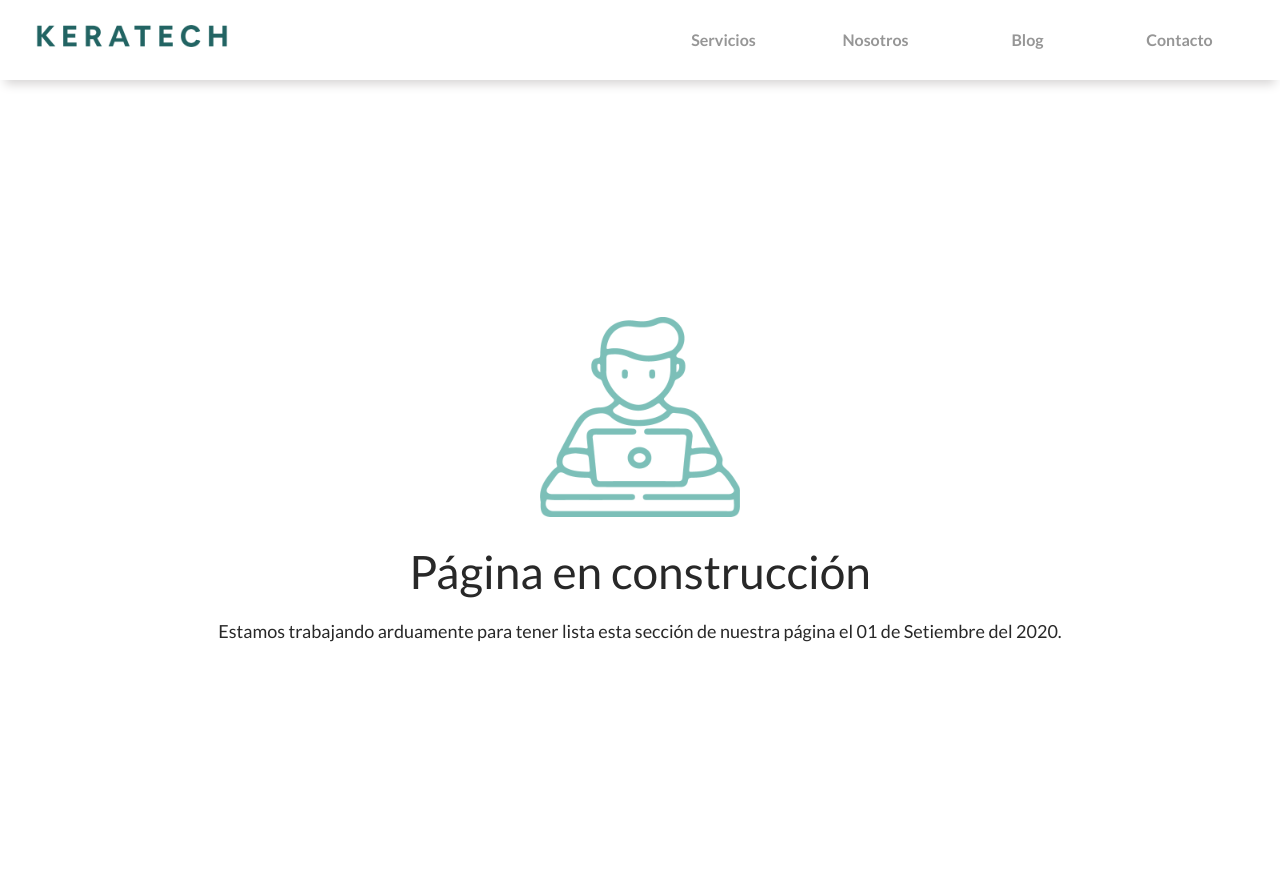
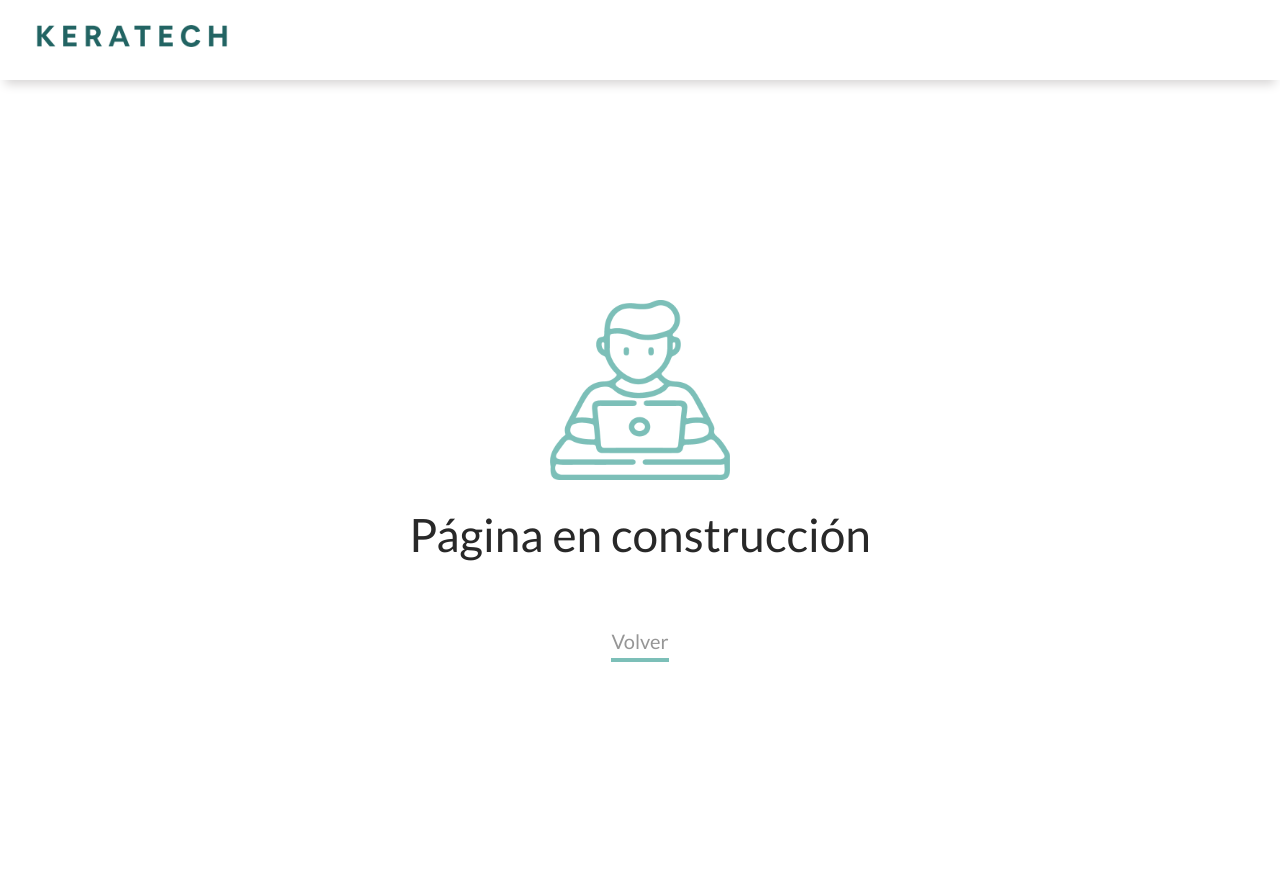
Before and after one commit to kedeinroga/keratech, a Django app: page /blog/ in a window 1280 px wide. Shown: the top 877 px of the page. Run offline with Django 3.2, Linux system fonts and the light colour scheme; some libraries are stand-ins or nearby versions.

Commit message:
ver_08-08-20

```diff
--- a/core/static/core/css/estilos.css
+++ b/core/static/core/css/estilos.css
@@ -970,16 +970,19 @@ p {
 }
 
 .contenido-working {
+    width: 85%;
     height: 100vh;
     display: flex;
     flex-direction: column;
     align-items: center;
     justify-content: center;
+    text-align: center;
     padding: 8rem 0;
+    margin: 0 auto;
 }
 
 .imagen-working {
-    width: 20rem;
+    width: 18rem;
     margin: 0 auto;
 }
 
@@ -987,8 +990,8 @@ p {
     text-align: center;
 }
 
-@media (min-width: 768px) {
-
+.boton-working {
+    margin-top: 4rem;
 }
 
 /*** ----------- ***/
--- a/core/templates/core/working.html
+++ b/core/templates/core/working.html
@@ -6,7 +6,7 @@
     <meta charset="UTF-8">
     <meta name="viewport" content="width=device-width, initial-scale=1.0">
     <meta http-equiv="X-UA-Compatible" content="ie=edge">
-   <title>Keratech</title>
+    <title>Keratech - Revolución digital a tu medida</title>
     <link href="https://fonts.googleapis.com/css?family=Lato:wght@300;400;500;600;700;900|Dancing+Script:400,700&display=swap" rel="stylesheet">
     <link rel="stylesheet" href="{% static 'core/css/normalize.css' %}">
     <link rel="stylesheet" href="{% static 'core/css/estilos.css' %}">
@@ -35,35 +35,27 @@
     <header class="seccion-header">
         <div class="contenido-header">
             <nav class="barra-header">
-               <input type="checkbox" id="check">
                 <a href="{% url 'contact' %}">
                     <div class="logo-header">
                         <img src="{% static 'core/img/logotipo.png' %}" alt="">
                     </div>
                 </a>
-               <ul class="menu-header">
-                   <li><a href="#seccion-servicios">Servicios</a></li>
-                   <li><a href="#seccion-nosotros">Nosotros</a></li>
-                   <li><a href="#seccion-blog">Blog</a></li>
-                   <li><a href="#seccion-contacto">Contacto</a></li>
-               </ul>
-               <label for="check" class="icono-menu">
-                   <i class="fas fa-bars"></i>
-               </label>
             </nav>
         </div>
     </header>
-   <section class="seccion-working">
+    <main class="seccion-working">
         <div class="contenido-working">
             <div class="imagen-working">
                 <img src="{% static 'core/icons/i-working.png' %}" alt="">
             </div>
             <div class="texto-working">
                 <h1>Página en construcción</h1>
-               <p>Estamos trabajando arduamente para tener lista esta sección de nuestra página el 01 de Setiembre del 2020.</p>
+            </div>
+            <div class="boton-working">
+                    <a href="{% url 'contact' %}" class="boton-seccion">Volver</a>
             </div>
         </div>
-   </section>
+    </main>
     <footer class="seccion-footer">
         <div class="contenido-footer">
             <div class="texto-footer">
```
Also changed, not shown: contact/templates/contact/contact.html (+13 -13 lines), core/static/core/img/imagen-blog-1.png, 1 other file. Lines whose indentation alone changed are shown as unchanged.
